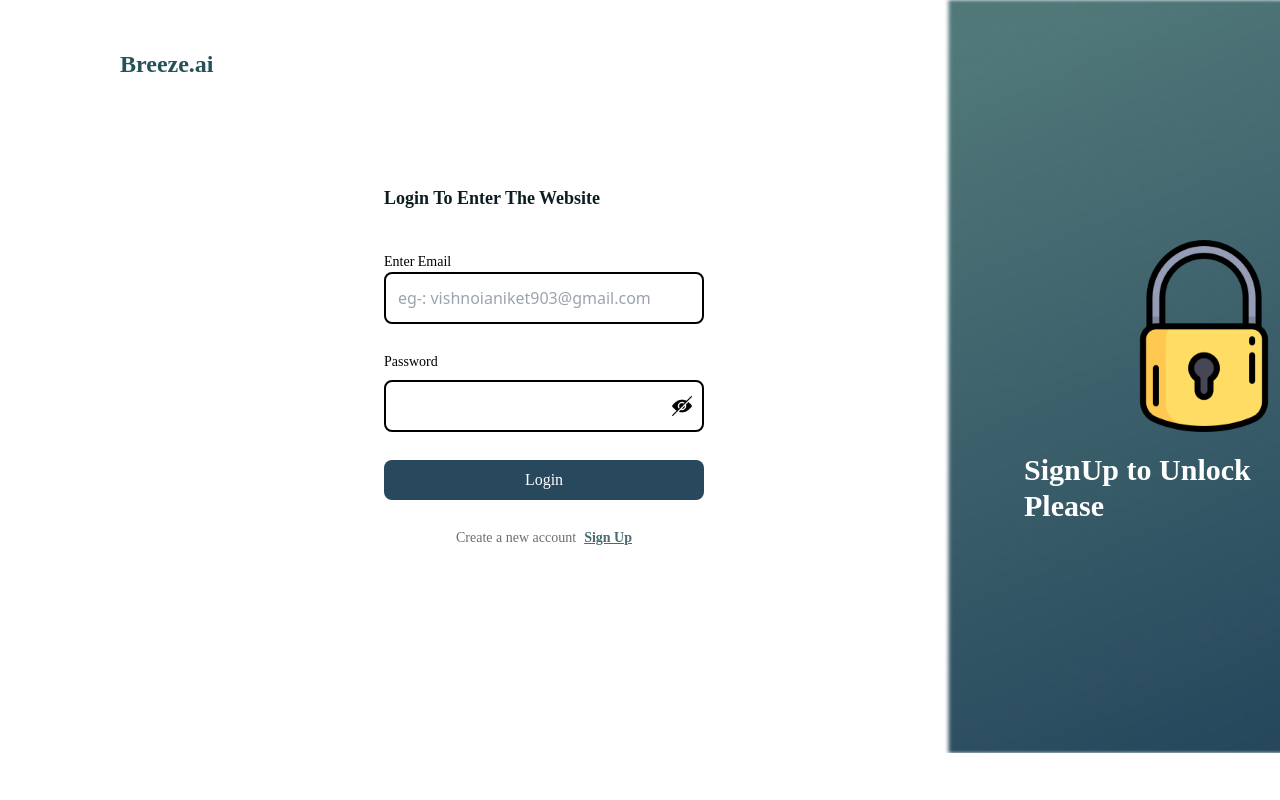
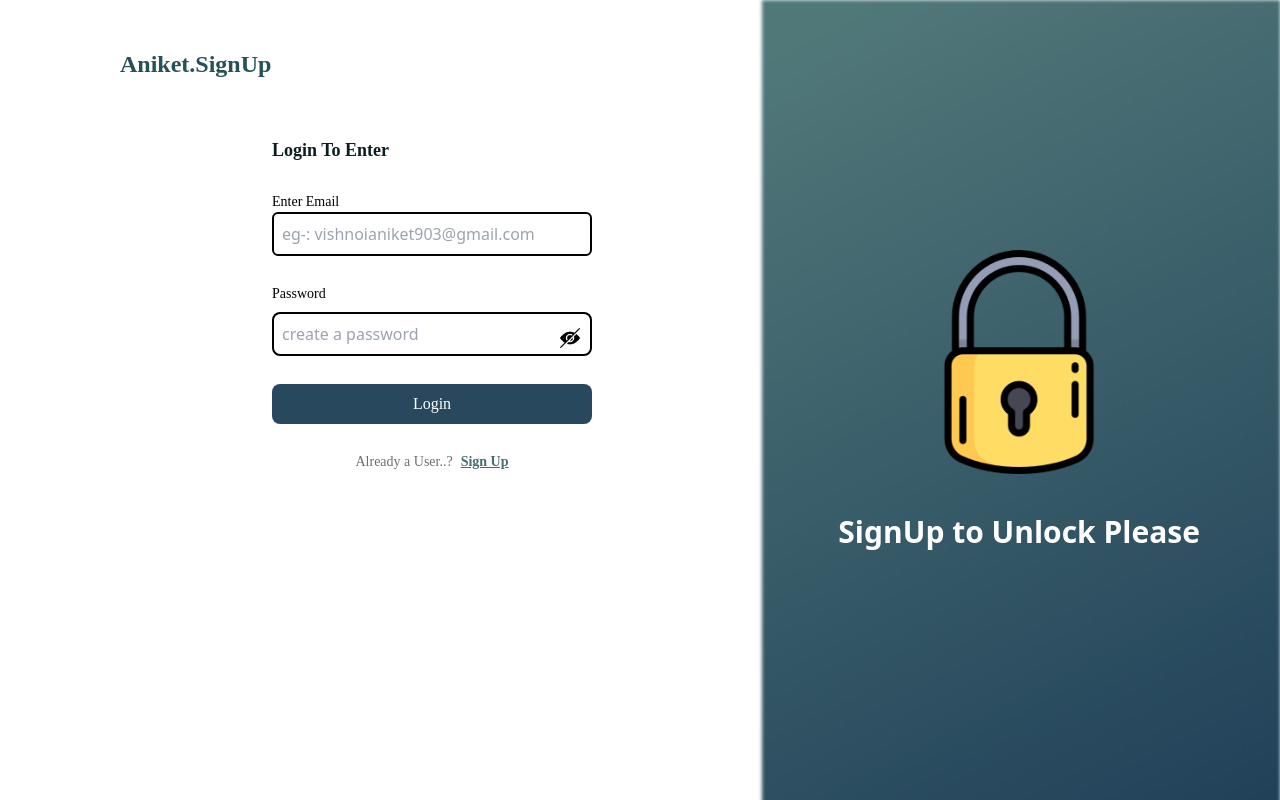
Before and after one commit to aniketcoddy/-Firebase_authentication, a React (Create React App) app: page /Login in a window 1280 px wide. Built offline with nearby package versions, Linux system fonts and the light colour scheme; no server answers.

Commit message:
final commit

```diff
--- a/src/components/Design.js
+++ b/src/components/Design.js
@@ -1,21 +1,31 @@
 import React from "react";
 
 export default function Design(props) {
+
+  const myStyle = {
+    backgroundImage: "url(background.png)",
+    backgroundSize: "cover",
+    backgroundRepeat: "no-repeat",
+    height: "100vh"
+  };
+
   return (
     <div>
       <div>
-       {props.email.length == 0?(
-        <div >
-        <img src="lock.png" className="absolute h-48 z-10 flex mt-60 sm:hidden ml-96 md:ml-10 lg:ml-44 2xl:ml-[308px]  xl:ml-48 "/>
-        <h1 className="absolute z-10 flex mt-[452px] xl:text-2xl xl:ml-36 sm:hidden 2xl:ml-56 lg:ml-32 ml-80 text-3xl md:ml-7 md:text-lg lg:text-2xl font-[Poppins] font-semibold text-white">SignUp to Unlock Please</h1>
-        <img src="background.png" className="ml-36 lg:ml-9 w-[592px] sm:hidden xl:ml-8 md:ml-0 fixed h-[753px]" />
-        </div>
-        ):(
-          <div>
-        <img src="unlocked.png" className="absolute h-48 z-10 flex mt-60 sm:hidden ml-96 md:ml-10 lg:ml-20 lg:h-44 lg:mt-56 md:hidden 2xl:ml-[337px] 2xl:mt-44 2xl:h-60  xl:ml-48"/>
-        <h1 className="absolute z-10 flex mt-[452px] xl:text-2xl xl:ml-36 sm:hidden 2xl:ml-72 lg:ml-16 ml-80 md:hidden text-3xl md:ml-7 md:text-lg lg:text-xl font-[Poppins] font-semibold text-white">Congrats you are In</h1>
-        <img src="background.png" className="ml-36 lg:ml-9  sm:hidden xl:ml-8 md:hidden  h-[753px]ml-52 w-[659px] fixed h-[753px]"/>
-        </div>
+        {props.email.length == 0 ? (
+          <div style={myStyle} className="flex flex-col justify-center items-center md:hidden">
+            <div className="flex flex-col justify-center items-center m-48 5xl:m-20">
+              <img src="lock.png" className="w-96 pb-10 4xl:w-72 2xl:w-56" />
+              <h1 className="text-6xl 4xl:text-5xl 2xl:text-3xl xl:text-2xl text-white font-semibold">SignUp to Unlock Please</h1>
+            </div>
+          </div>
+        ) : (
+          <div style={myStyle} className="flex flex-col justify-center items-center md:hidden">
+            <div className="flex flex-col justify-center items-center m-48 5xl:m-20">
+              <img src="unlocked.png" className="w-96 pb-10 4xl:w-72 2xl:w-56" />
+              <h1 className="text-6xl 4xl:text-5xl 2xl:text-3xl xl:text-2xl text-white font-semibold">Congrats You Are In</h1>
+            </div>
+          </div>
         )}
       </div>
     </div>
--- a/src/components/Home.js
+++ b/src/components/Home.js
@@ -19,35 +19,35 @@ export default function Home(props) {
   };
 
   return (
-    <div>
-      <div className="m-16">
-        <h1 className="font-[Poppins] font-semibold text-3xl text-[#255258] ">
-          Breeze.ai
-        </h1>
-      </div>
+      <div className="flex flex-col  w-fit ml-24 md:justify-center md:items-center sm:ml-4 xxs:ml-0  xs:ml-9 mt-6 ">
+        <div className="m-6  xs:mt-5 xs:m-0">
+          <h1 className="font-[Poppins] font-semibold 3xl:text-2xl 4xl:text-3xl text-5xl text-[#255258] ">
+            Aniket.SignUp
+          </h1>
+        </div>
 
       <div>
-        <div className=" flex flex-row border-8 rounded-2xl border-[#255258] border-solid ml-56 mt-52 xs:ml-2 xs:mt-20  ">
-          <div className="flex items-center p-3 xm:p-2">
-            <img src="boy.png" className="h-24 xm:h-16" />
+        <div className=" flex flex-row border-8 rounded-2xl xl:ml-0 w-fit border-[#255258] border-solid 4xl:ml-24 ml-56 4xl:mt-40 3xl:mt-32 2xl:mt-20 mt-52 xs:ml-3 xs:mt-20  ">
+          <div className="flex items-center p-3 4xl:p-2 sm:p-0 sm:pl-1 xm:p-2">
+            <img src="boy.png" className="h-56 sm:h-16 xl:h-24 4xl:h-32 2xl:h-28 xm:h-16" />
           </div>
-          <div className="flex flex-col p-5 xm:p-3">
+          <div className="flex flex-col p-7 pr-8 gap-5 4xl:gap-3 xm:p-3">
             <div className=" flex">
-              <h1 className="text-3xl font-[Poppins] xm:text-lg text-[#255258] font-semibold">
+              <h1 className="text-5xl 4xl:text-3xl xl:text-lg sm:text-sm 3xl:text-2xl 2xl:text-xl font-[Poppins] xm:text-lg text-[#255258] font-semibold">
                 ID CARD
               </h1>
             </div>
 
             <div className="flex gap-2 flex-row">
-              <h1 className="text-base xm:text-xs font-[Poppins] text-[#255258] font-normal">
+              <h1 className="text-5xl xm:text-xs 4xl:text-3xl xl:text-lg sm:text-sm 2xl:text-xl 3xl:text-2xl font-[Poppins] text-[#255258] font-normal">
                 You are Logged In With
               </h1>
             </div>
             <div className="flex gap-2 flex-row">
-              <h1 className="text-base font-[Poppins] xm:text-xs text-[#255258] font-normal">
+              <h1 className="text-5xl font-[Poppins] xm:text-xs xxs:text-[11px] xl:text-lg sm:text-sm 2xl:text-xl 3xl:text-2xl 4xl:text-3xl text-[#255258] font-normal">
                 Email:
               </h1>
-              <h1 className="text-base font-[Poppins] xm:text-xs text-[#255258] font-semibold">
+              <h1 className="text-4xl font-[Poppins] xm:text-xs xxs:text-[11px]  xl:text-lg sm:text-sm 2xl:text-xl 3xl:text-2xl 4xl:text-3xl text-[#255258] font-semibold">
                 {props.email}
                  {/* the email from which we are signing In fetched in the wrapper component and bring here using props(prop drilling) */}
               </h1>
@@ -55,10 +55,10 @@ export default function Home(props) {
           </div>
         </div>
 
-        <div className="flex ml-80 xs:ml-14 xm:ml-9 xxs:ml-8 mt-5">
+        <div className="flex ml-80 xl:ml-48 justify-center xs:ml-14 sm:ml-16 xm:ml-9 xxs:ml-0 mt-5">
           <button
             type="submit"
-            className="w-80 bg-[#27485D] xm:w-60 p-2 rounded-lg font-[Poppins] text-base text-white disabled:bg-red-600 "
+            className="3xl:w-80 xm:w-64 md:w-56 3xl:p-2 sm:p-1 p-4 w-[500px] bg-[#27485D] rounded-lg font-[Poppins] 3xl:text-base text-2xl text-white disabled:bg-red-600 "
             onClick={postData}
             disabled={disbaled}
           >
--- a/src/components/Login.js
+++ b/src/components/Login.js
@@ -1,6 +1,6 @@
 import React, { useState } from "react";
-import { Link , useNavigate } from "react-router-dom";
-import {  signInWithEmailAndPassword} from "firebase/auth";
+import { Link, useNavigate } from "react-router-dom";
+import { signInWithEmailAndPassword } from "firebase/auth";
 import { auth } from "../components/Firebase";
 
 //This page id 90% similar to the signUp page
@@ -15,7 +15,7 @@ export default function Login() {
 
   const [error, setError] = useState("");
   const [disbaled, setDisabled] = useState(false);
-  const [passHide , setPassHide] = useState(false)
+  const [passHide, setPassHide] = useState(false)
 
   let name, value;
   const getUsUserData = (e) => {
@@ -38,10 +38,10 @@ export default function Login() {
     setDisabled(true);
 
     signInWithEmailAndPassword(auth, userdata.Email, userdata.password)    // this method is changed here because we are checking and matching the email and password exists in the database
-      .then(async(res) => {
+      .then(async (res) => {
         setDisabled(false);
         navigate('/Home')
-      document.title="Home Page"
+        document.title = "Home Page"
       })
       .catch((err) => {
         setDisabled(false)
@@ -50,34 +50,34 @@ export default function Login() {
       });
   };
 
-  const toggleView=()=>{
+  const toggleView = () => {
     setPassHide(!passHide)
   }
 
   return (
     <div>
-      <div className="flex flex-col w-fit ml-24 xs:ml-9 mt-6 ">
-        <div className="m-6 xs:mt-5 xs:m-0">
-          <h1 className="font-[Poppins] font-semibold text-2xl text-[#255258] ">
-            Breeze.ai
+      <div className="flex flex-col w-fit ml-24 xxs:ml-5 md:justify-center md:items-center  xs:ml-9 mt-6 ">
+        <div className="m-6  xs:mt-5 xs:m-0">
+          <h1 className="font-[Poppins] font-semibold 3xl:text-2xl 4xl:text-3xl text-5xl text-[#255258] ">
+            Aniket.SignUp
           </h1>
         </div>
 
-       {error.length==0?"":(
+        {error.length == 0 ? "" : (
           <div className="flex flex-row items-center  ml-96 mt-16 shadow-lg lg:mt-24 lg:ml-44 md:ml-32 md:mt-20 xs:ml-24 xm:ml-1 shadow-yellow-600 bg-yellow-500 rounded-lg p-2 absolute">
             <span className="text-lg lg:text-base xs:text-sm xxs:text-xs font-[Poppins] text-white">{error}</span>
           </div>
         )}
 
-        <div className=" flex flex-col mt-20 xm:mt-14 lg:mt-28 lg:ml-11 xl:mt-11 xl:ml-56 md:mt-20 xs:mt-20 md:ml-0 ml-72 gap-10">
+<div className=" flex flex-col 3xl:mt-20 mt-36 2xl:mt-8 xm:mt-20 xxs:ml-0  lg:mt-20 lg:ml-2  xl:ml-20 xl:mt-10 md:mt-20 md:justify-center md:items-center xs:mt-20 ml-72 4xl:ml-44  3xl:gap-10 2xl:gap-7 gap-14">
           <div>
-            <h1 className="font-[Poppins] font-semibold text-lg text-[#0c1e21]">
-             Login To Enter The Website
+            <h1 className="font-[Poppins] font-semibold 3xl:text-lg 4xl:text-3xl  text-5xl text-[#0c1e21]">
+              Login To Enter
             </h1>
           </div>
-          <form className="flex flex-col gap-7" method="POST">
+          <form className="flex flex-col 3xl:gap-7 gap-10" method="POST">
             <div className="flex flex-col">
-              <h1 className="font-[Poppins] text-sm text-black font-normal">
+              <h1 className="font-[Poppins] 3xl:text-sm text-3xl 4xl:text-2xl  text-black font-normal">
                 Enter Email
               </h1>
               <input
@@ -86,44 +86,47 @@ export default function Login() {
                 placeholder="eg-: vishnoianiket903@gmail.com"
                 value={userdata.Email}
                 onChange={getUsUserData}
-                className="border-2 border-black xm:w-64 w-80 p-3 rounded-lg"
+                className="border-2 border-black 3xl:w-80 text-2xl 2xl:text-base  2xl:p-2 xm:w-64 3xl:p-3 p-4 w-[500px] rounded-md"
                 required
                 autoComplete="off"
               />
             </div>
 
             <div className="flex flex-col gap-2">
-              <h1 className="font-[Poppins] text-sm text-black font-normal">
+              <h1 className="font-[Poppins] 3xl:text-sm text-3xl 4xl:text-2xl text-black font-normal">
                Password
               </h1>
-              <img src={passHide ? "view.png":"hidden.png"} className="h-5 flex ml-72 xm:ml-56 mt-11 absolute hover:cursor-pointer" onClick={toggleView}/>
+              <img src={passHide ? "view.png":"hidden.png"} className="h-5 flex 3xl:ml-72 ml-[450px] mt-16 xm:ml-56 3xl:mt-11 absolute hover:cursor-pointer" onClick={toggleView}/>
               <input
                 type={passHide ? "text":"password"}
                 name="password"
+                placeholder="create a password"
                 value={userdata.password}
                 onChange={getUsUserData}
-                className="border-2 border-black w-80 xm:w-64 p-3 rounded-lg"
+                className="border-2 border-black 3xl:w-80 xm:w-64 text-2xl 2xl:text-base 2xl:p-2 3xl:p-3 p-4 w-[500px] rounded-lg"
                 required
                 autoComplete="off"
               />
             </div>
             <div>
+            <div>
               <button
                 type="submit"
-                className="w-80 bg-[#27485D] xm:w-64 p-2 rounded-lg font-[Poppins] text-base text-white disabled:bg-red-600 "
+                className="3xl:w-80 xm:w-64 3xl:p-2 p-4 w-[500px] bg-[#27485D] rounded-lg font-[Poppins] 3xl:text-base text-2xl text-white disabled:bg-red-600 "
                 onClick={postData}
                 disabled={disbaled}
               >
                 Login
               </button>
             </div>
-            <div className="flex flex-row  w-80 xm:w-64 justify-center gap-2">
-              <h1 className="font-[Poppins] text-sm text-[#6f6d6d] font-normal">
-               Create a new account
+            </div>
+            <div className="flex flex-row  3xl:w-80 xm:w-64 justify-center gap-2">
+              <h1 className="font-[Poppins] 3xl:text-sm text-3xl text-[#6f6d6d] font-normal">
+                Already a User..?
               </h1>
 
               <Link to="/">
-                <h2 className="font-[Poppins] text-sm text-[#476D73] underline font-semibold">
+              <h2 className="font-[Poppins] 3xl:text-sm text-3xl text-[#476D73] underline font-semibold">
                   Sign Up
                 </h2>
               </Link>
--- a/src/components/SignUp.js
+++ b/src/components/SignUp.js
@@ -63,10 +63,10 @@ export default function SignUp() {
 
   return (
     <div>
-      <div className="flex flex-col w-fit ml-24 xs:ml-9 mt-6 ">
-        <div className="m-6 xs:mt-5 xs:m-0">
-          <h1 className="font-[Poppins] font-semibold text-2xl text-[#255258] ">
-            Breeze.ai
+      <div className="flex flex-col w-fit ml-24 xxs:ml-5 md:justify-center md:items-center  xs:ml-9 mt-6 ">
+        <div className="m-6  xs:mt-5 xs:m-0">
+          <h1 className="font-[Poppins] font-semibold 3xl:text-2xl 4xl:text-3xl text-5xl text-[#255258] ">
+            Aniket.SignUp
           </h1>
         </div>
 
@@ -76,15 +76,15 @@ export default function SignUp() {
         </div>
         )}
 
-        <div className=" flex flex-col mt-20 xm:mt-20 lg:mt-20 lg:ml-11 xl:mt-11 xl:ml-56 md:mt-20 xs:mt-20 md:ml-0 ml-72 gap-10">
+        <div className=" flex flex-col 3xl:mt-20 mt-36 2xl:mt-8 xm:mt-20 xxs:ml-0  lg:mt-20 lg:ml-2  xl:ml-20 xl:mt-10 md:mt-20 md:justify-center md:items-center xs:mt-20 ml-72 4xl:ml-44  3xl:gap-10 2xl:gap-7 gap-14">
           <div>
-            <h1 className="font-[Poppins] font-semibold text-lg text-[#0c1e21]">
+            <h1 className="font-[Poppins] font-semibold 3xl:text-lg 4xl:text-3xl  text-5xl text-[#0c1e21]">
               Let's get you started
             </h1>
           </div>
-          <form className="flex flex-col gap-7" method="POST">
+          <form className="flex flex-col 3xl:gap-7 gap-10" method="POST">
             <div className="flex flex-col">
-              <h1 className="font-[Poppins] text-sm text-black font-normal">
+              <h1 className="font-[Poppins] 3xl:text-sm text-3xl 4xl:text-2xl  text-black font-normal">
                 Full Name
               </h1>
               <input
@@ -93,13 +93,13 @@ export default function SignUp() {
                 placeholder="eg-: Aniket vishnoi"
                 value={userdata.name}
                 onChange={getUsUserData}
-                className="border-2 border-black w-80 xm:w-64 p-3 rounded-md"
+                className="border-2 border-black text-2xl 3xl:w-80 2xl:text-base  2xl:p-2 xm:w-64 3xl:p-3 p-4 w-[500px] rounded-md"
                 required
                 autoComplete="off"
               />
             </div>
             <div className="flex flex-col">
-              <h1 className="font-[Poppins] text-sm text-black font-normal">
+              <h1 className="font-[Poppins] 3xl:text-sm text-3xl 4xl:text-2xl text-black font-normal">
                 Email Address
               </h1>
               <input
@@ -108,23 +108,23 @@ export default function SignUp() {
                 placeholder="eg-: vishnoianiket903@gmail.com"
                 value={userdata.Email}
                 onChange={getUsUserData}
-                className="border-2 border-black w-80 xm:w-64 p-3 rounded-lg"
+                className="border-2 border-black text-2xl 2xl:text-base 3xl:w-80 xm:w-64  2xl:p-2 3xl:p-3 p-4 w-[500px] rounded-lg"
                 required
                 autoComplete="off"
               />
             </div>
             <div className="flex flex-col gap-2">
-              <h1 className="font-[Poppins] text-sm text-black font-normal">
+              <h1 className="font-[Poppins] 3xl:text-sm text-3xl 4xl:text-2xl text-black font-normal">
                 Create Password
               </h1>
-              <img src={passHide ? "view.png":"hidden.png"} className="h-5 flex ml-72 xm:ml-56 mt-11 absolute hover:cursor-pointer" onClick={toggleView}/>
+              <img src={passHide ? "view.png":"hidden.png"} className="h-5 flex 3xl:ml-72 ml-[450px] mt-16 xm:ml-56 3xl:mt-11 absolute hover:cursor-pointer" onClick={toggleView}/>
               <input
                 type={passHide ? "text":"password"}
                 name="password"
                 placeholder="create a password"
                 value={userdata.password}
                 onChange={getUsUserData}
-                className="border-2 border-black w-80 xm:w-64 p-3 rounded-lg"
+                className="border-2 border-black 3xl:w-80 text-2xl 2xl:text-base xm:w-64  2xl:p-2 3xl:p-3 p-4 w-[500px] rounded-lg"
                 required
                 autoComplete="off"
               />
@@ -132,21 +132,21 @@ export default function SignUp() {
             <div>
               <button
                 type="submit"
-                className="w-80 xm:w-64 bg-[#27485D] p-2 rounded-lg font-[Poppins] text-base text-white disabled:bg-red-600 "
+                className="3xl:w-80 xm:w-64 3xl:p-2 p-4 w-[500px] bg-[#27485D] rounded-lg font-[Poppins] 3xl:text-base text-2xl text-white disabled:bg-red-600 "
                 onClick={postData}
                 disabled={disbaled}
               >
                 Sign Up
               </button>
             </div>
-            <div className="flex flex-row  w-80 xm:w-64 justify-center gap-2">
-              <h1 className="font-[Poppins] text-sm text-[#6f6d6d] font-normal">
+            <div className="flex flex-row  3xl:w-80 xm:w-64 justify-center gap-2">
+              <h1 className="font-[Poppins] 3xl:text-sm text-3xl text-[#6f6d6d] font-normal">
                 Already a User..?
               </h1>
 
               {/*this navigates us to the login page*/}
               <Link to="/Login">
-                <h2 className="font-[Poppins] text-sm text-[#476D73] underline font-semibold">
+                <h2 className="font-[Poppins] 3xl:text-sm text-3xl text-[#476D73] underline font-semibold">
                   Login
                 </h2>
               </Link>
--- a/src/components/Wrapper.js
+++ b/src/components/Wrapper.js
@@ -27,7 +27,7 @@ export default function Wrapper(props) {
   return (
     // Here we are witnessing the routing so we can jump and navigate from component to another without loading the the page
     <div>
-      <div className="flex flex-row sm:flex-col sm:gap-0 gap-24">
+      <div className="flex flex-row justify-between sm:flex-col sm:gap-0">
         <BrowserRouter>
           <Routes>
             {/* signUp Page is our first user will encounter when someone will open our webpage so thats why it is marked with "/" and declared as index element */}
```
Also changed, not shown: tailwind.config.js (+9 -0 lines). Lines whose indentation alone changed are shown as unchanged.
